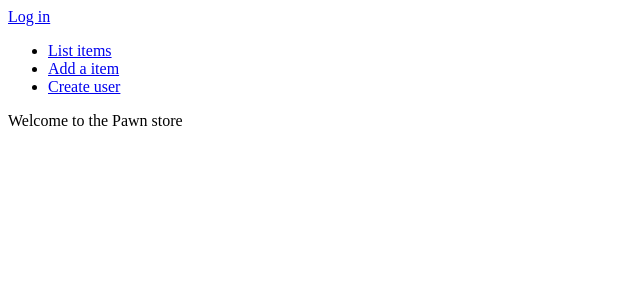
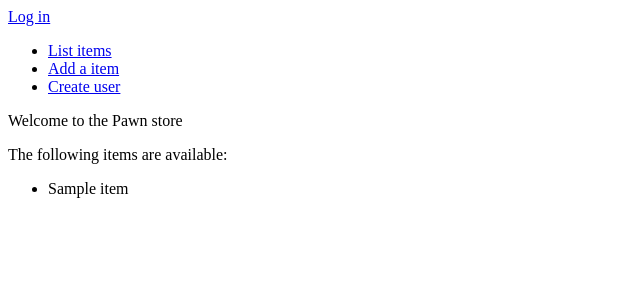
Before and after one commit to uberballo/Pawnstore, a Flask app: page / in a window 1280 px wide. Shown: the top 300 px of the page, without its empty margins (0-640 px from the left). Run offline with Flask 2, Linux system fonts and the light colour scheme; tables that the repository leaves empty hold one stand-in row (values such as "Sample post").

Commit message:
Front page shows what items are available

```diff
--- a/application/auth/models.py
+++ b/application/auth/models.py
@@ -1,5 +1,7 @@
 from application import db
 from application.models import Base
+
+from sqlalchemy.sql import text
 
 class User(Base):
 
@@ -28,3 +30,17 @@ class User(Base):
 
     def is_authenticated(self):
         return True
+
+    @staticmethod
+    def find_all_available_items():
+        stmt = text("SELECT Item.name FROM Item"
+                    " WHERE Item.available = 1")
+
+        res = db.engine.execute(stmt)
+
+        response = []
+        for row in res:
+            print(row)
+            response.append({"name":row[0] })
+
+        return response
--- a/application/templates/index.html
+++ b/application/templates/index.html
@@ -4,4 +4,19 @@
 <p>
   Welcome to the Pawn store
 </p>
+
+{% if items_available is defined %}
+<p>
+  The following items are available:
+</p>
+
+<ul>
+  {% for item in items_available %}
+  <li>
+    {{item.name}}
+  </li>
+  {% endfor %}
+</ul>
+{% endif %}
+
 {% endblock %}
--- a/application/views.py
+++ b/application/views.py
@@ -1,6 +1,7 @@
 from flask import render_template
 from application import app
+from application.auth.models import User
 
 @app.route("/")
 def index():
-    return render_template("index.html")
+    return render_template("index.html", items_available=User.find_all_available_items())
```
